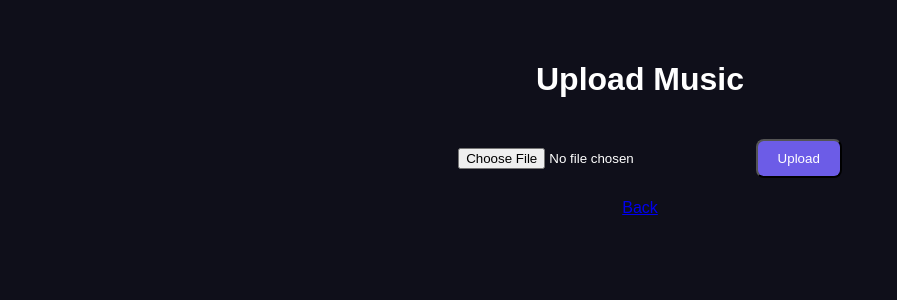
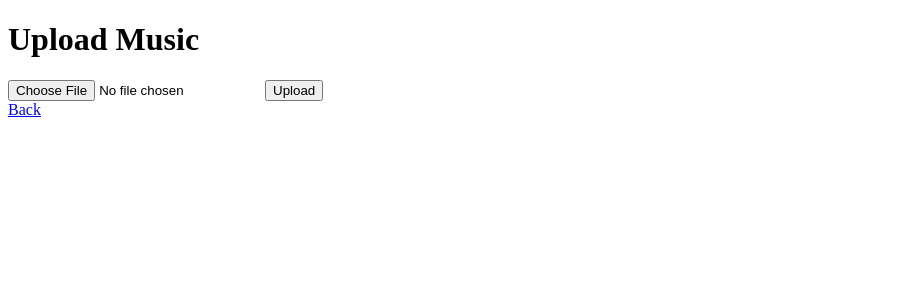
Before and after one commit to MatinMorady/AnimeMusic, a Flask app: page /upload in a window 1280 px wide. Shown: the top 300 px of the page, without its empty margins (0-897 px from the left). Run offline with Flask 3, Linux system fonts and the light colour scheme.

Commit message:
Update upload.html

```diff
--- a/templates/upload.html
+++ b/templates/upload.html
@@ -1,23 +1,18 @@
 <!DOCTYPE html>
 <html>
 <head>
-    <title>Upload Music</title>
-    <link rel="stylesheet" href="/static/style.css">
+    <title>Upload</title>
 </head>
 <body>
 
-<div class="container">
+<h1>Upload Music</h1>
 
-    <h1>Upload Music</h1>
+<form method="POST" enctype="multipart/form-data">
+    <input type="file" name="file">
+    <button type="submit">Upload</button>
+</form>
 
-    <form method="POST" enctype="multipart/form-data">
-        <input type="file" name="file" class="input">
-        <button class="btn" type="submit">Upload</button>
-    </form>
-
-    <a class="back" href="/">Back</a>
-
-</div>
+<a href="/">Back</a>
 
 </body>
 </html>
```
